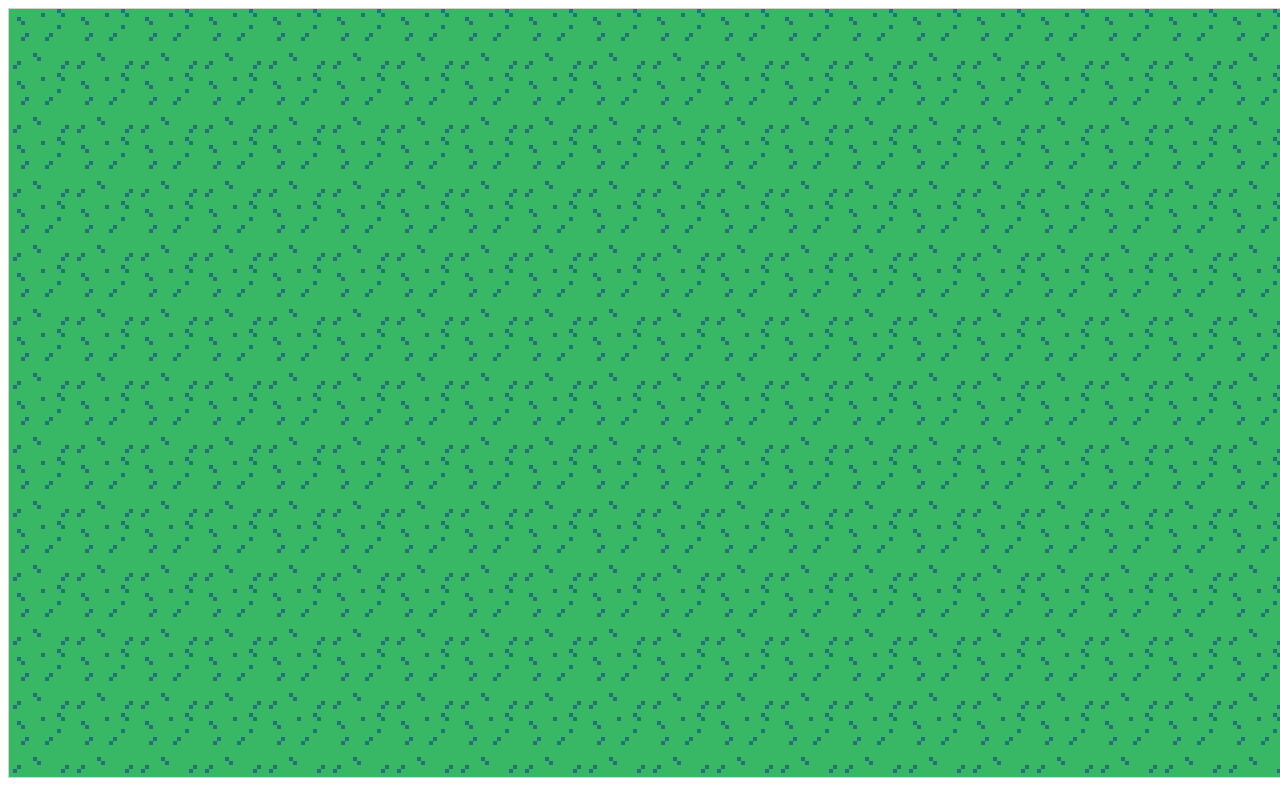
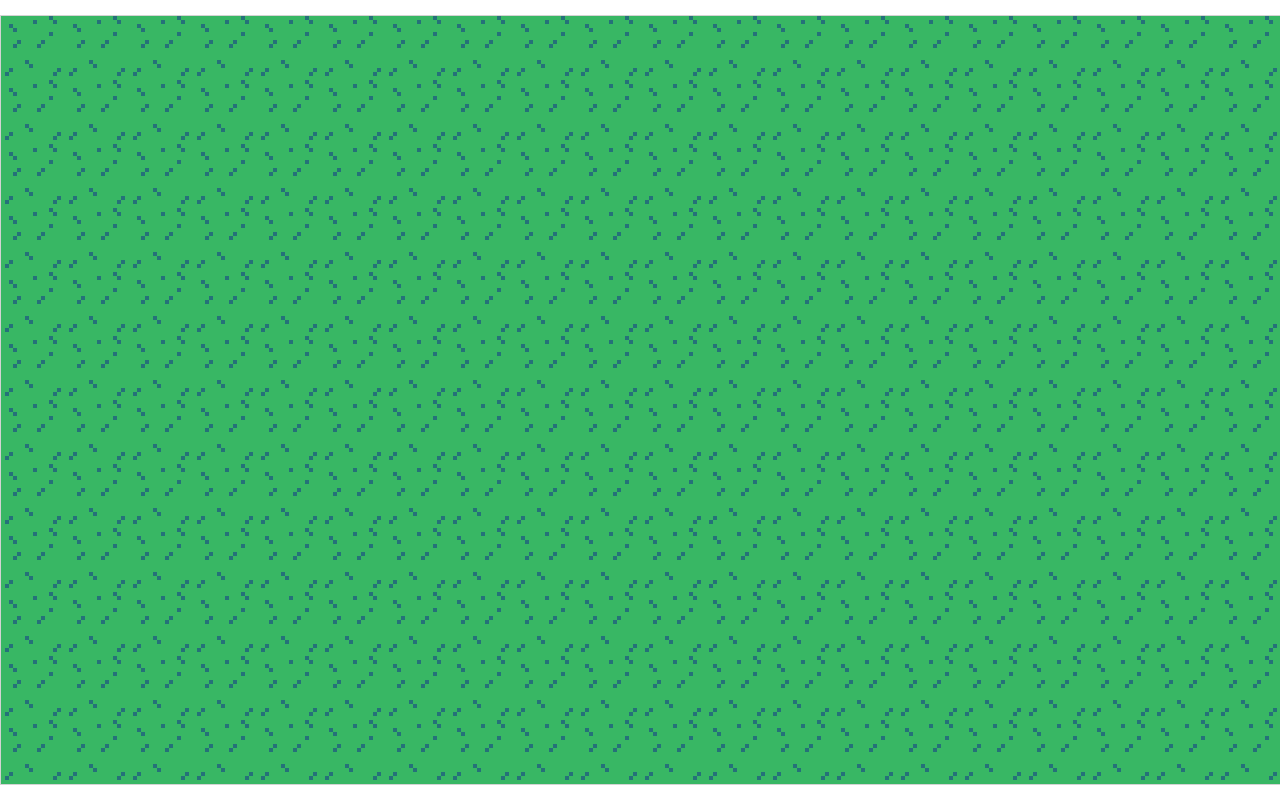
Before and after one commit to CptF1nn/HTML5Game, a plain HTML site: page index.html in a window 1280 px wide. Drawn offline with Linux system fonts and the light colour scheme.

Commit message:
Gamercode written 8-)

```diff
--- /dev/null
+++ b/images.js
@@ -0,0 +1,31 @@
+export let tiles = {} //Image map obj
+export async function loadAllImages()
+{
+    let promises = [];
+    for (const [key, value] of Object.entries(srcMap)){
+        promises.push(loadImage(value).then(img => pushToMap(img, key)));
+    }
+
+    await Promise.allSettled(promises);
+}
+
+function pushToMap(img, id){
+    tiles[id] = img;
+}
+
+function loadImage(url){
+    return new Promise(resolver => {
+        const image = new Image();
+        image.addEventListener('load', () =>{
+            resolver(image);
+        });
+        image.src = url;
+    });
+}
+
+//Config
+
+let srcMap = {
+    "tile": "img/tile.png"
+
+}
--- a/index.html
+++ b/index.html
@@ -3,11 +3,12 @@
 <head>
     <title>HTML5 Game</title>
     <meta charset="UTF-8" name="viewport" content="width=device-width,initial-scale=1.0"/>
-    <script src="main.js"></script>
+    <script type="module" src="main.js"></script>
+    <link href="reset.css" rel="stylesheet" type="text/css">
     <link href="style.css" rel="stylesheet" type="text/css">
 </head>
 <body>
     <canvas id="canvas" height="768" width="1280"></canvas>
-    <script src="start.js"></script>
+    <script type="module" src="start.js"></script>
 </body>
 </html>
--- a/main.js
+++ b/main.js
@@ -1,7 +1,7 @@
+import {tiles, loadAllImages} from './images.js';
 let canvas, ctx;
-let actualSize = [1280, 768], gameSize; //2D int array
+let actualSize , gameSize; //2D int array
 let ppu = 16, pixelScale = 4; //Ints
-let tiles = []; //Image array
 
 function sleep(ms){
     return new Promise(resolve => setTimeout(resolve, ms));
@@ -14,38 +14,31 @@ function pixelPos(pos){
     return pos*pixelSize();
 }
 
-function loadGame(){
-    return new Promise(resolve => {
-       loadImage("img/tile.png")
-           .then(img =>
-               tiles.push(img)
-           ).then(resolve)});
-}
-
-function loadImage(url){
-    return new Promise(img => {
-        const image = new Image();
-        image.addEventListener('load', () =>{
-            img(image);
-        });
-        image.src = url;
-    });
+async function loadGame(){
+    /*TODO:
+        Go through all images in img
+        Load images to dictionary
+        gradually load-bar
+     */
+    await loadAllImages();
 }
 
 function render(){
     for (let x = 0; x < gameSize[0]; x++){
         for (let y = 0; y < gameSize[1]; y++){
-            ctx.drawImage(tiles[0], pixelPos(x), pixelPos(y), pixelSize(), pixelSize());
+            ctx.drawImage(tiles["tile"], pixelPos(x), pixelPos(y), pixelSize(), pixelSize());
         }
     }
 }
 
-async function run(){
+export default async function run(){
     canvas = document.getElementById("canvas");
     ctx = canvas.getContext("2d");
+    actualSize = [canvas.offsetWidth, canvas.offsetHeight];
     gameSize = [actualSize[0] / ppu / pixelScale, actualSize[1] / ppu / pixelScale];
     ctx.imageSmoothingEnabled = false;
-    loadGame().then(render);
+    await loadGame();
+    render();
     let i = 0;
     let fps = 60;
     while (1){
--- /dev/null
+++ b/reset.css
@@ -0,0 +1,48 @@
+/* http://meyerweb.com/eric/tools/css/reset/
+   v2.0 | 20110126
+   License: none (public domain)
+*/
+
+html, body, div, span, applet, object, iframe,
+h1, h2, h3, h4, h5, h6, p, blockquote, pre,
+a, abbr, acronym, address, big, cite, code,
+del, dfn, em, img, ins, kbd, q, s, samp,
+small, strike, strong, sub, sup, tt, var,
+b, u, i, center,
+dl, dt, dd, ol, ul, li,
+fieldset, form, label, legend,
+table, caption, tbody, tfoot, thead, tr, th, td,
+article, aside, canvas, details, embed,
+figure, figcaption, footer, header, hgroup,
+menu, nav, output, ruby, section, summary,
+time, mark, audio, video {
+    margin: 0;
+    padding: 0;
+    border: 0;
+    font-size: 100%;
+    font: inherit;
+    vertical-align: baseline;
+}
+/* HTML5 display-role reset for older browsers */
+article, aside, details, figcaption, figure,
+footer, header, hgroup, menu, nav, section {
+    display: block;
+}
+body {
+    line-height: 1;
+}
+ol, ul {
+    list-style: none;
+}
+blockquote, q {
+    quotes: none;
+}
+blockquote:before, blockquote:after,
+q:before, q:after {
+    content: '';
+    content: none;
+}
+table {
+    border-collapse: collapse;
+    border-spacing: 0;
+}
--- a/start.js
+++ b/start.js
@@ -1 +1,3 @@
+import run from "./main.js";
+
 run();
--- a/style.css
+++ b/style.css
@@ -1,7 +1,13 @@
 canvas {
-    position: relative;
-    display: block;
-    margin: auto;
     border: 1px solid #d3d3d3;
     background-color: #f7f7f7;
+    margin: auto;
+
+    position: absolute;
+    display: block;
+    padding: 0;
+    top: 0;
+    bottom: 0;
+    left: 0;
+    right: 0;
 }
```
